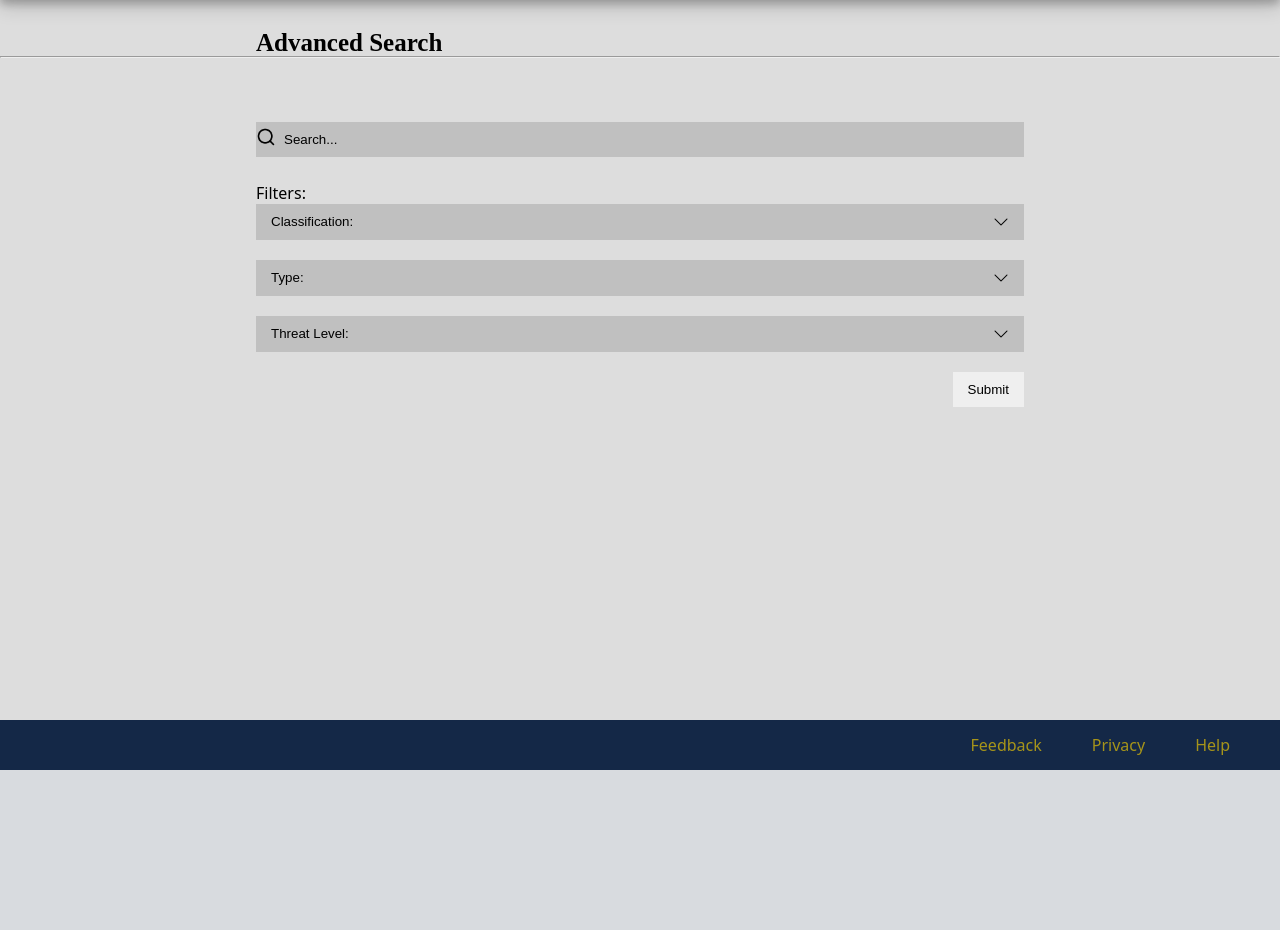
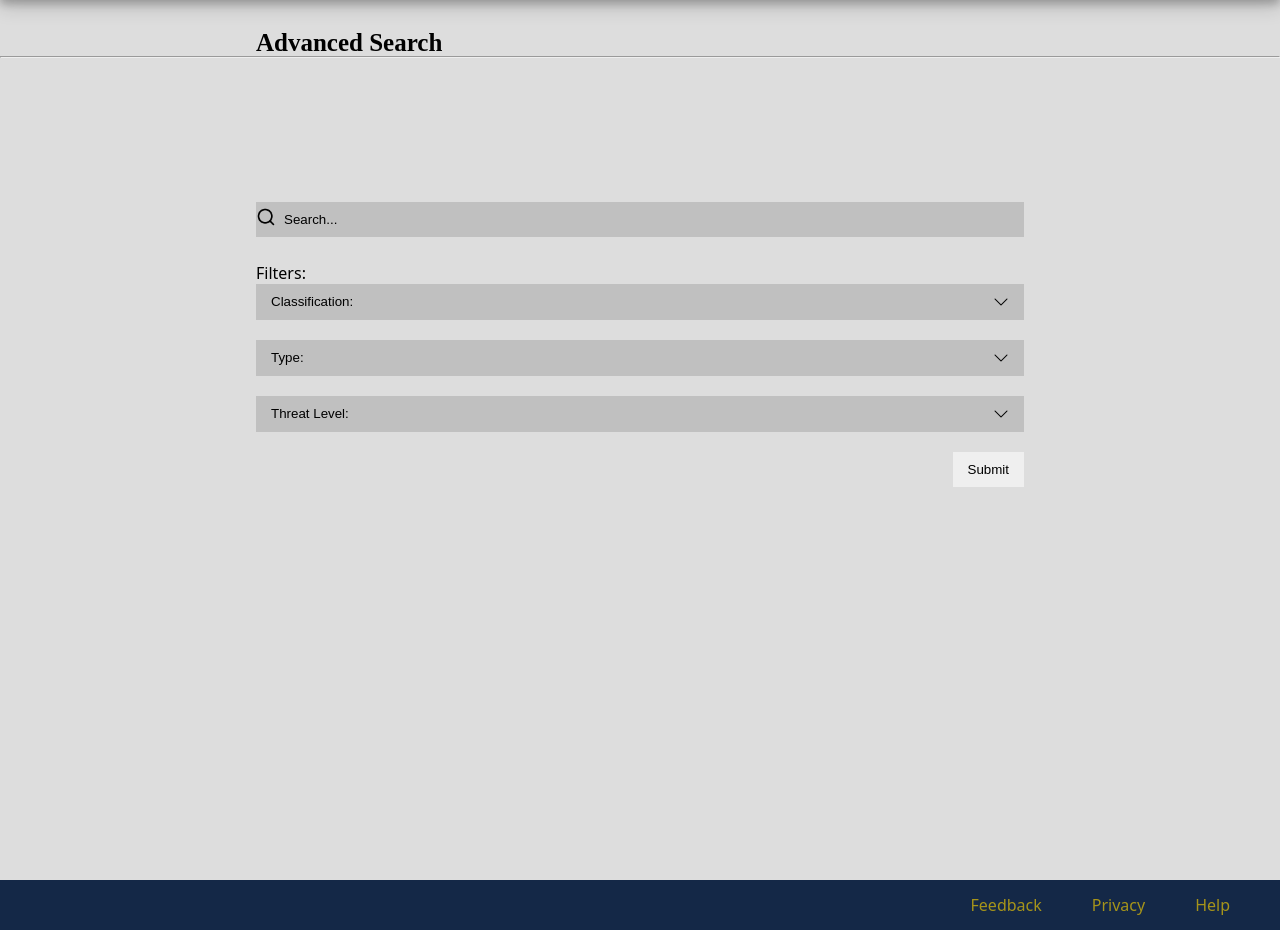
Before and after one commit to Dyapd/AnomalousSite, a PHP site: page /search.html in a window 1280 px wide. Shown: the part 135-1065 px from the top of the page. Before the commit the page ends 905 px from the top, so only its background shows below. Run offline with PHP 8.4, Linux system fonts and the light colour scheme.

Commit message:
Update layouts.css

```diff
--- a/layouts.css
+++ b/layouts.css
@@ -147,7 +147,7 @@ footer a{
 .main-search{
     display: flex;
     flex-wrap: wrap;
-    min-height: 80vh;
+    min-height: 100vh;
     align-items: flex-start;
     justify-content: center;
 }
```
